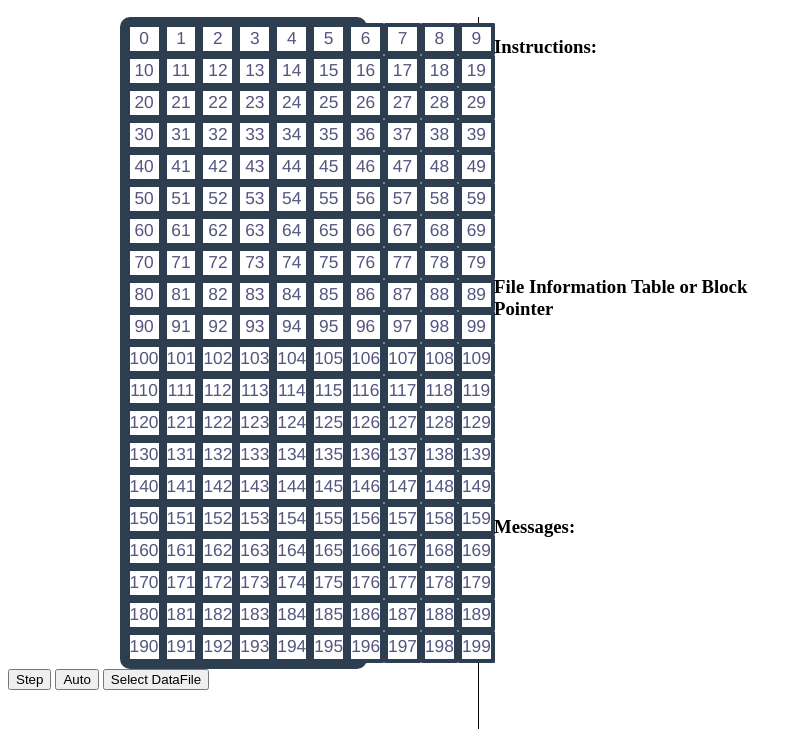
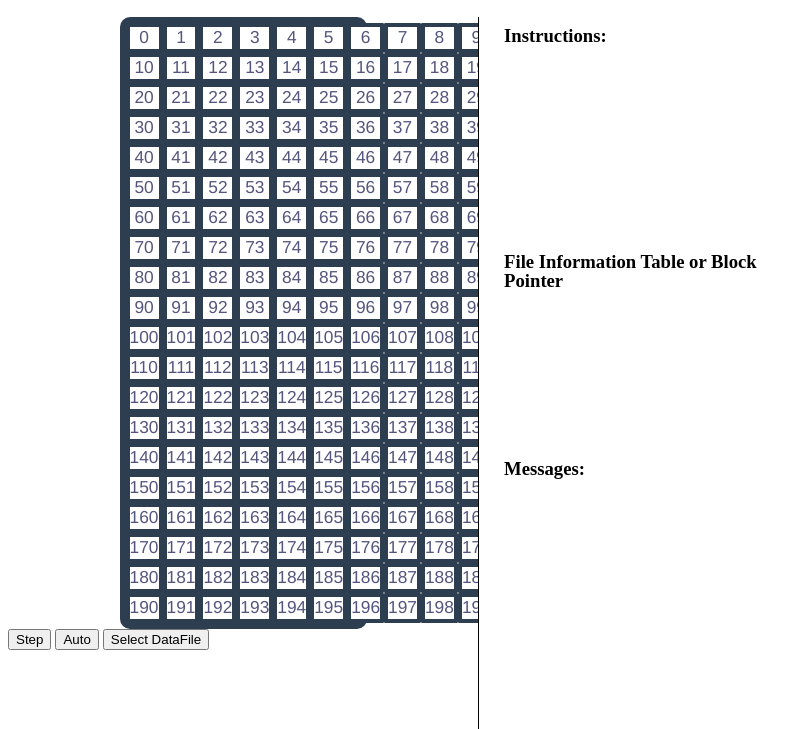
Before and after one commit to Vopaaz/File-Allocation-Simulator, an Electron app: page src/simulations/linked.html in a window 800 px wide. Shown: the part 51-780 px from the top of the page. Drawn offline with Linux system fonts and the light colour scheme; no server answers.

Commit message:
Adjustment of layout

```diff
--- a/src/assets/css/global.css
+++ b/src/assets/css/global.css
@@ -3,33 +3,44 @@ h1, h2 {
     color: #625aac;
 }
 
+h3{
+    font-size: 14pt;
+    line-height: 14pt;
+    margin: 10px;
+}
+
 .left-section {
     width: 60%;
-    height: 800px;
+    height: 750px;
     border-right: 1px solid;
     float: left;
+    overflow: auto;
 }
 
 .right-section {
     width: 38%;
-    height: 800px;
+    height: 750px;
     float: right;
     border: 50px;
+    overflow: auto;
 }
 
 .raw-instructions-display{
-    height: 30%;
+    height: 25%;
     overflow: auto;
+    border: 0px;
 }
 
 .file-information-table{
-    height: 30%;
+    height: 20%;
     overflow: auto;
+    border: 0px;
 }
 
 .execution-message{
-    height: 40%;
+    height: 35%;
     overflow: auto;
+    border: 0px;
 }
 
 .reading-text{
@@ -37,5 +48,5 @@ h1, h2 {
 }
 
 .writing-text{
-    color: red;
+    color: gainsboro;
 }
--- a/src/simulations/linked.html
+++ b/src/simulations/linked.html
@@ -27,16 +27,16 @@
     </div>
 
     <div class="right-section">
+        <h3> Instructions:</h3>
         <div class="raw-instructions-display">
-            <h3> Instructions:</h3>
             <div class="raw-instructions" id="raw-instructions"> </div>
         </div>
+        <h3 id="file-infomation-table-title">File Information Table or Block Pointer</h3>
         <div class="file-information-table">
-            <h3 id="file-infomation-table-title">File Information Table or Block Pointer</h3>
             <div class="directory-table" id="directory-table"></div>
         </div>
+        <h3> Messages:</h3>
         <div class="execution-message">
-            <h3> Messages:</h3>
             <div class="messages" id="messages"></div>
         </div>
     </div>
```
Also changed, not shown: src/renderer/create-window.js (+3 -10 lines), src/simulations/contiguous.html (+3 -3 lines), src/simulations/indexed.html (+3 -3 lines).
